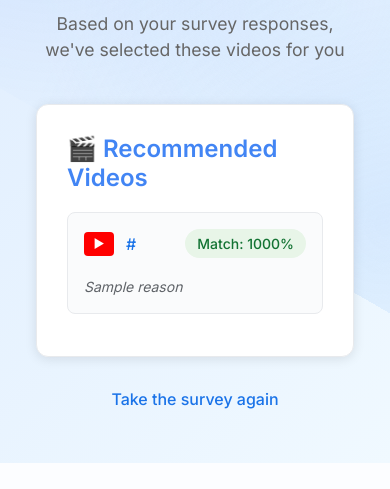
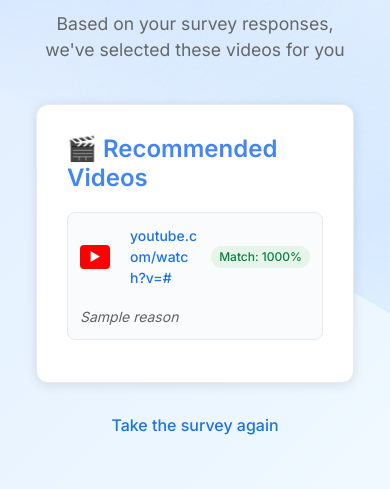
Before and after one commit to codingburgas/2425-11-g-pp-student-practices-assignment-team9, a Flask app: template My_path_team9/student/templates/recommendations.html in a window 390 px wide. Shown: the part 399-888 px from the top of the page. Before the commit the page ends 862 px from the top, so only its background shows below. Run offline with Flask 3, Linux system fonts and the light colour scheme; the template is opened without the code that fills it: most values are stand-ins (such as "Sample title", 1, 10 or a date in 2020); some libraries are stand-ins or nearby versions.

Commit message:
Fix survey routes and recommendations.html

```diff
--- a/My_path_team9/student/routes.py
+++ b/My_path_team9/student/routes.py
@@ -65,6 +65,7 @@ def survey():
         lesson_quality = ','.join(form.lesson_quality.data) if form.lesson_quality.data else ''
 
         response = Survey(
+            user_id=current_user.id,
             class_section=form.class_section.data,
             study_time=form.study_time.data,
             interest_level=form.interest_level.data,
@@ -206,7 +207,6 @@ def like_post(post_id):
     db.session.commit()
     return redirect(request.referrer or url_for('student.profile'))
 
-
 @student_bp.route('/recommendations/<int:survey_id>')
 @login_required
 def recommendations(survey_id):
--- a/My_path_team9/student/templates/recommendations.html
+++ b/My_path_team9/student/templates/recommendations.html
@@ -69,6 +69,8 @@
         display: flex;
         align-items: center;
         margin-bottom: 10px;
+        flex-wrap: wrap;
+        gap: 8px;
     }
 
     .recommendations-page .video-youtube-icon {
@@ -94,7 +96,6 @@
         color: #1a73e8;
         text-decoration: none;
         font-weight: 500;
-        margin-right: 12px;
         word-break: break-all;
     }
 
@@ -107,12 +108,25 @@
         border-radius: 20px;
         font-size: 14px;
         font-weight: 500;
-        background: #e8f5e8;
-        color: #137333;
         display: flex;
         align-items: center;
         gap: 4px;
         flex-shrink: 0;
+    }
+
+    .video-score.high {
+        background: #e6f4ea;
+        color: #0b8043;
+    }
+
+    .video-score.medium {
+        background: #fff7e6;
+        color: #c77700;
+    }
+
+    .video-score.low {
+        background: #fce8e6;
+        color: #d93025;
     }
 
     .recommendations-page .video-reason {
@@ -141,6 +155,18 @@
     .recommendations-page .back-to-survey:hover {
         text-decoration: underline;
     }
+
+    @media (max-width: 600px) {
+        .recommendations-page .video-item {
+            padding: 12px;
+            font-size: 14px;
+        }
+
+        .recommendations-page .video-score {
+            font-size: 12px;
+            padding: 2px 8px;
+        }
+    }
 </style>
 
 <div class="recommendations-container">
@@ -156,14 +182,20 @@
 
         {% if recommendations %}
             {% for recommendation in recommendations %}
+                {% set video_id = recommendation.video.video_link.split('v=')[-1] %}
+                {% set score = recommendation.score %}
                 <div class="video-item">
                     <div class="video-header">
                         <div class="video-youtube-icon"></div>
                         <a href="{{ recommendation.video.video_link }}" target="_blank" class="video-link">
-                            {{ recommendation.video.video_link }}
+                            youtube.com/watch?v={{ video_id }}
                         </a>
-                        <span class="video-score">
-                            Match: {{ (recommendation.score * 100)|int }}%
+                        <span class="video-score
+                            {% if score >= 0.8 %}high
+                            {% elif score >= 0.5 %}medium
+                            {% else %}low
+                            {% endif %}">
+                            Match: {{ (score * 100)|int }}%
                         </span>
                     </div>
                     <div class="video-reason">
```
